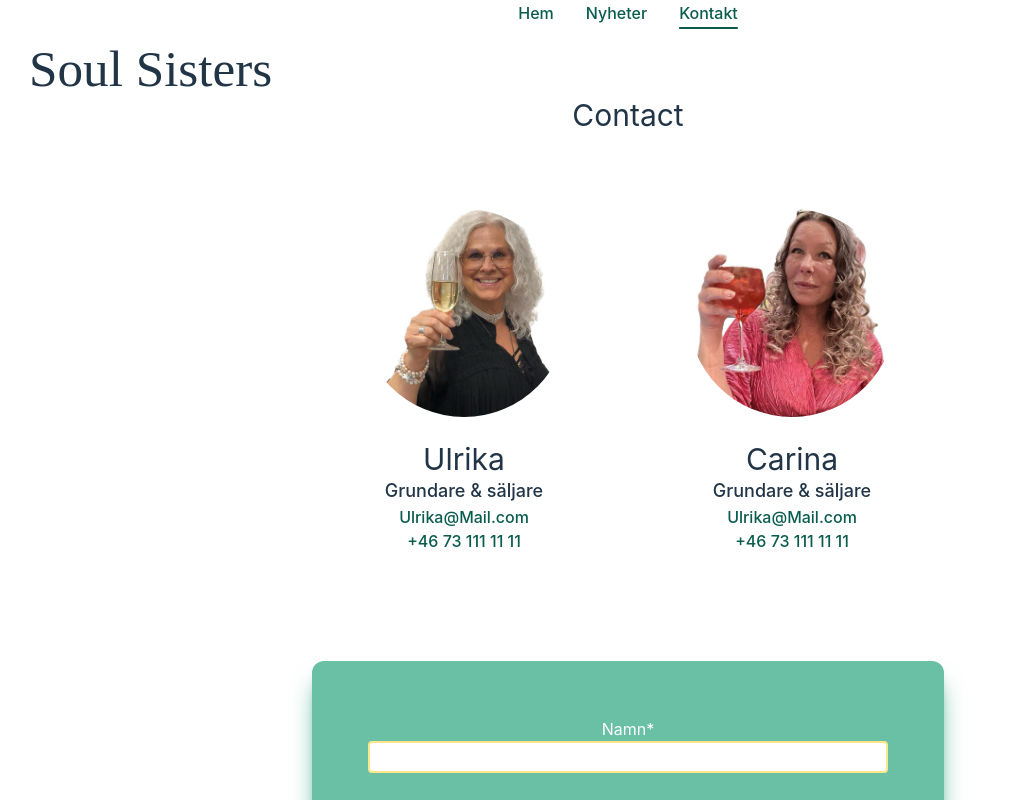
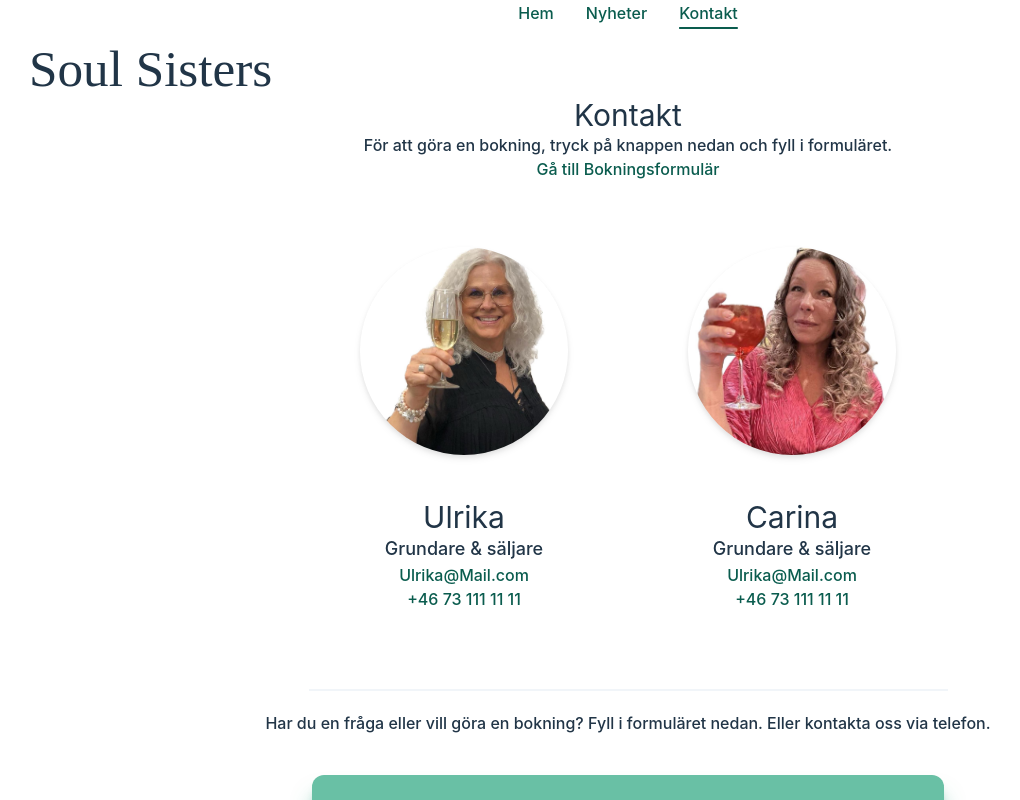
Before and after one commit to adolfssonjames/canvas, a React (Vite) app in the folder canvas-app/: page /Contact in a window 1280 px wide. Shown: the top 800 px of the page, without its empty margins (12-1032 px from the left). Built offline with nearby package versions, Linux system fonts and the light colour scheme.

Commit message:
some content and design for demo purposes

```diff
--- a/canvas-app/src/components/Contact/ContactForm.tsx
+++ b/canvas-app/src/components/Contact/ContactForm.tsx
@@ -6,7 +6,6 @@ export function ContactForm() {
           <label className="px-4"> Namn* </label>
           <input
             className=" bg-white text-center rounded h-8 text-black border-white border-2 focus:outline-none focus:border-amber-200 "
-            autoFocus
             required
             type="text"
           />
--- a/canvas-app/src/components/Contact/ContactStaff.tsx
+++ b/canvas-app/src/components/Contact/ContactStaff.tsx
@@ -3,7 +3,7 @@ export default function ContactStaff() {
     <section className=" flex flex-row items-center justify-center gap-20 pt-16 pb-10 flex-wrap ">
       <div className=" h-96 pl-5 pr-5 flex items-center justify-center flex-col rounded-xl gap-2 ">
         <img
-          className="relative h-auto w-52 rounded-full"
+          className="relative h-auto w-52 rounded-full drop-shadow-md mb-5"
           src="public/images/ulrikaprofilvit1.jpg"
           alt="Profile-picture"
         />
@@ -21,7 +21,7 @@ export default function ContactStaff() {
 
       <div className="h-96 pl-5 pr-5 flex items-center justify-center flex-col rounded-xl gap-2">
         <img
-          className="relative h-auto w-52 rounded-full"
+          className="relative h-auto w-52 rounded-full drop-shadow-md mb-5"
           src="public/images/carinaprofilvit1.jpg"
           alt="Profile-picture"
         />
--- a/canvas-app/src/pages/Contact.tsx
+++ b/canvas-app/src/pages/Contact.tsx
@@ -4,10 +4,23 @@ import FaqAccordion from "../components/FaqAccordion";
 
 export const Contact = () => {
   return (
-    <main className="pt-24">
-      <h2 className="text-3xl">Contact</h2>
+    <main className="pt-24 scroll-smooth">
+      <article>
+        <h2 className="text-3xl">Kontakt</h2>
+        <p className="font-medium">
+          För att göra en bokning, tryck på knappen nedan och fyll i formuläret.
+        </p>
+      </article>
+
+      <a href="#section2">Gå till Bokningsformulär</a>
+
       <ContactStaff />
       <section className="flex items-center justify-center flex-col">
+        <div className="border-b-2 border-slate-100 w-1/2 m-5"></div>
+        <p className="font-medium" id="section2">
+          Har du en fråga eller vill göra en bokning? Fyll i formuläret nedan.
+          Eller kontakta oss via telefon.
+        </p>
         <ContactForm />
       </section>
       <FaqAccordion />
--- a/canvas-app/src/pages/Home.tsx
+++ b/canvas-app/src/pages/Home.tsx
@@ -4,6 +4,9 @@ export const Home = () => {
   return (
     <main className="pt-24">
       <h2 className="text-3xl">Hem</h2>
+      <div>
+        <a href="/contact#section2">Gå till Bokning</a>
+      </div>
       <Banner />
       more components goes here
     </main>
```
